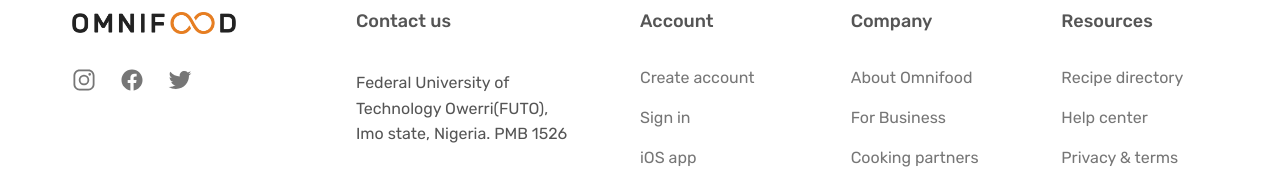
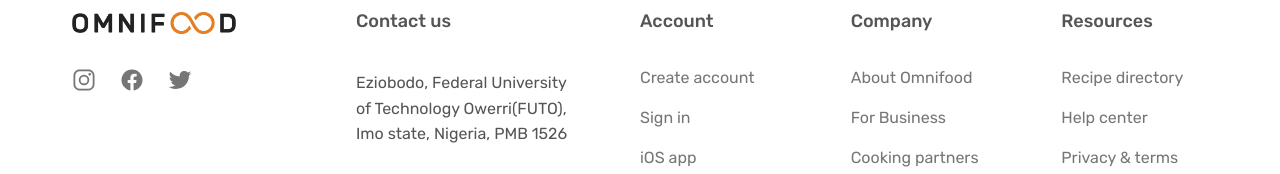
Before and after one commit to IwuFranklin67/Omnifood-Franklin, a plain HTML site: page index.html in a window 1280 px wide. Shown: the part 7353-7527 px from the top of the page. Drawn offline with nearby package versions, Linux system fonts and the light colour scheme; some packages are replaced by stand-ins of ours; a script that the page names is missing.

Commit message:
Edited address

```diff
--- a/index.html
+++ b/index.html
@@ -678,8 +678,8 @@
           <p class="footer-heading">Contact us</p>
           <address class="contacts">
             <p class="address">
-              Federal University of Technology Owerri(FUTO), Imo state, Nigeria.
-              PMB 1526
+              Eziobodo, Federal University of Technology Owerri(FUTO), Imo
+              state, Nigeria, PMB 1526
             </p>
             <p>
               <a class="footer-link" href="tel:+2348038457354"
```
